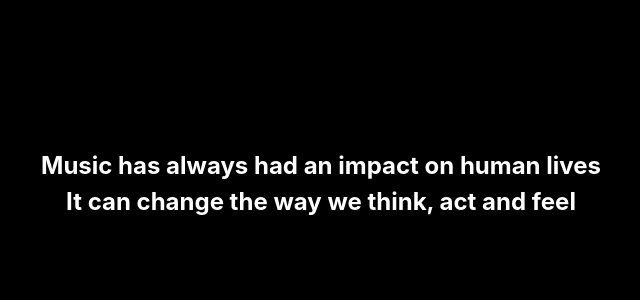
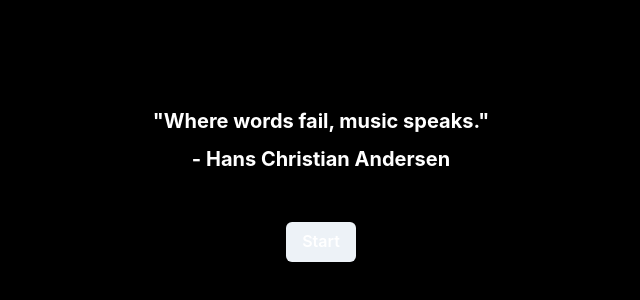
Before and after one commit to alexanderdrummond/spotifymood, a Next.js app: page / in a window 1280 px wide. Shown: the part 216-516 px from the top of the page, without its empty margins (319-959 px from the left). Built offline with nearby package versions, Linux system fonts and the light colour scheme.

Commit message:
Ambient changes
*Ambience added on trigger.
*Added subsequent application start trigger to ensure audio plays every time.

```diff
--- a/src/pages/index.js
+++ b/src/pages/index.js
@@ -17,7 +17,8 @@ const timeOfDayOptions = [
 const moodOptions = ['Happy', 'Relaxed', 'Energetic', 'Calm', 'Excited', 'Sad', 'Angry', 'Stressed', 'Anxious'];
 
 export default function Home() {
-  const [isPlaying, setIsPlaying] = useState(true);
+  const [appStarted, setAppStarted] = useState(false);
+  const [isPlaying, setIsPlaying] = useState(false);
   const [selectedTimeOfDay, setSelectedTimeOfDay] = useState(null);
   const [showMoodSelection, setShowMoodSelection] = useState(false);
   const [showIntro, setShowIntro] = useState(true);
@@ -36,18 +37,15 @@ export default function Home() {
     setShowTimeOfDay(true);
   };
 
-  useEffect(() => {
-    const timer = setTimeout(() => {
+  const startApp = () => {
+    setAppStarted(true);
     const audioElement = document.getElementById('ambient-audio');
     audioElement.play().then(() => {
       setIsPlaying(true);
     }).catch(error => {
       console.log('Audio play failed: ', error);
     });
-    }, 500);
-
-    return () => clearTimeout(timer);
-  }, []);
+  };
 
   const toggleAudio = () => {
     const audioElement = document.getElementById('ambient-audio');
@@ -61,18 +59,42 @@ export default function Home() {
 
 
   return (
-    <Box style={{
-      background: "linear-gradient(45deg, #8baaaa, #ae8b9c)",
+    <Box
+      style={{
+        background: appStarted
+          ? "linear-gradient(45deg, #8baaaa, #ae8b9c)"
+          : "black",
         backgroundSize: "100% 100%",
-      animation: "AnimationName 22s ease"
-    }}>
+        animation: "AnimationName 22s ease",
+      }}
+    >
       <audio id="ambient-audio" loop>
         <source src="/ambient.wav" type="audio/wav" />
       </audio>
-    <Button onClick={toggleAudio} style={{ position: 'absolute', top: '10px', right: '10px' }}>
-      {isPlaying ? 'Mute' : 'Unmute'}
+      {appStarted && (
+        <Button
+          onClick={toggleAudio}
+          style={{ position: "absolute", top: "10px", right: "10px" }}
+        >
+          {isPlaying ? "Mute" : "Unmute"}
         </Button>
+      )}
       <Center height="100vh" position="relative">
+        {!appStarted && (
+          <VStack>
+            <Text fontSize="xl" fontWeight="bold" color="white">
+              "Where words fail, music speaks."
+            </Text>
+            <Text fontSize="xl" fontWeight="bold" color="white" mb="40px">
+              - Hans Christian Andersen
+            </Text>
+            <Button color="white" onClick={startApp}>
+              Start
+            </Button>
+          </VStack>
+        )}
+        {appStarted && (
+          <>
             {showIntro && <IntroText onComplete={handleIntroComplete} />}
             <VStack spacing={4}>
               {showMoodSelection ? (
@@ -82,13 +104,13 @@ export default function Home() {
                   <MotionBox
                     initial={{ opacity: 0 }}
                     animate={{ opacity: 1 }}
-      transition={{ duration: 2 }}>
+                    transition={{ duration: 2 }}
+                  >
                     <Text fontSize="2xl" fontWeight="bold" color="white">
                       What time of day is it?
                     </Text>
                   </MotionBox>
                   <Grid templateColumns="repeat(2, 1fr)" gap={25}>
-
                     {timeOfDayOptions.map((option, index) => (
                       <TimeOfDayCard
                         key={index}
@@ -101,6 +123,8 @@ export default function Home() {
                 </>
               ) : null}
             </VStack>
+          </>
+        )}
       </Center>
     </Box>
   );
```
Lines whose indentation alone changed are shown as unchanged.
